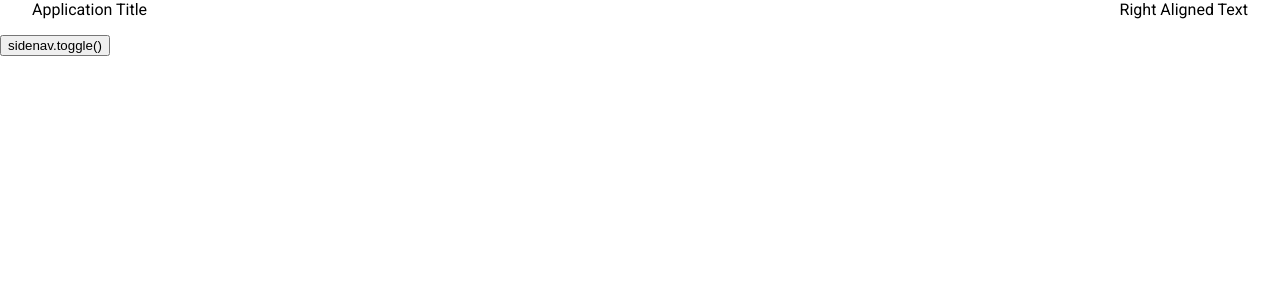
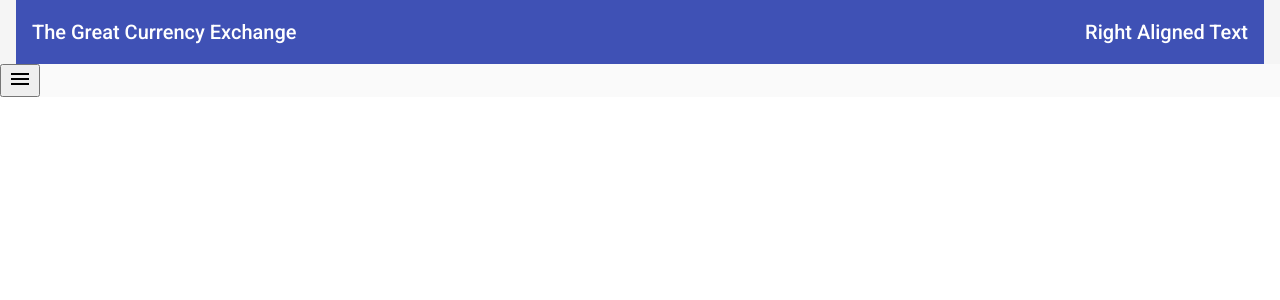
Before and after one commit to HanifCarroll/currency-exchange-client, an Angular app: page / in a window 1280 px wide. Shown: the top 300 px of the page. Built offline with nearby package versions, Linux system fonts and the light colour scheme.

Commit message:
toggle the sidenav

```diff
--- a/angular.json
+++ b/angular.json
@@ -23,6 +23,7 @@
               "src/assets"
             ],
             "styles": [
+              "./node_modules/@angular/material/prebuilt-themes/indigo-pink.css",
               "src/styles.css"
             ],
             "scripts": []
@@ -79,6 +80,7 @@
             "tsConfig": "src/tsconfig.spec.json",
             "karmaConfig": "src/karma.conf.js",
             "styles": [
+              "./node_modules/@angular/material/prebuilt-themes/indigo-pink.css",
               "src/styles.css"
             ],
             "scripts": [],
--- a/package.json
+++ b/package.json
@@ -12,14 +12,17 @@
   "private": true,
   "dependencies": {
     "@angular/animations": "~7.2.0",
+    "@angular/cdk": "~7.2.2",
     "@angular/common": "~7.2.0",
     "@angular/compiler": "~7.2.0",
     "@angular/core": "~7.2.0",
     "@angular/forms": "~7.2.0",
+    "@angular/material": "^7.2.2",
     "@angular/platform-browser": "~7.2.0",
     "@angular/platform-browser-dynamic": "~7.2.0",
     "@angular/router": "~7.2.0",
     "core-js": "^2.5.4",
+    "hammerjs": "^2.0.8",
     "rxjs": "~6.3.3",
     "tslib": "^1.9.0",
     "zone.js": "~0.8.26"
--- a/src/app/app.component.html
+++ b/src/app/app.component.html
@@ -3,7 +3,8 @@
 <mat-toolbar>
 
     <mat-toolbar color="primary">
-        <span>Application Title</span>
+
+        <span>The Great Currency Exchange</span>
 
         <!-- This fills the remaining space of the current row -->
         <span class="example-fill-remaining-space"></span>
@@ -21,8 +22,9 @@
     </ul>
   </mat-sidenav>
   <mat-sidenav-content>
+      <button (click)="sidenav.toggle()"><mat-icon>menu</mat-icon></button>
     <router-outlet>
-      <p><button (click)="sidenav.toggle()">sidenav.toggle()</button></p>
+
     </router-outlet>
   </mat-sidenav-content>
 </mat-sidenav-container>
--- a/src/app/app.component.ts
+++ b/src/app/app.component.ts
@@ -1,4 +1,4 @@
-import { Component } from '@angular/core';
+import { Component, ViewChild, Input } from '@angular/core';
 
 @Component({
   selector: 'app-root',
@@ -7,4 +7,9 @@ import { Component } from '@angular/core';
 })
 export class AppComponent {
   title = 'currency-exchange-client';
+  @ViewChild('drawer') drawer;
+
+  toggleSideNav() {
+    this.drawer.toggle()
+  }
 }
--- a/src/app/app.module.ts
+++ b/src/app/app.module.ts
@@ -7,6 +7,7 @@ import { BrowserAnimationsModule } from '@angular/platform-browser/animations';
 import {MatToolbarModule} from '@angular/material/toolbar';
 import {MatSidenavModule} from '@angular/material/sidenav';
 import { HeaderComponent } from './header/header.component';
+import {MatIconModule} from '@angular/material/icon';
 
 @NgModule({
   declarations: [
@@ -18,7 +19,8 @@ import { HeaderComponent } from './header/header.component';
     AppRoutingModule,
     BrowserAnimationsModule,
     MatToolbarModule,
-    MatSidenavModule
+    MatSidenavModule,
+    MatIconModule
   ],
   providers: [],
   bootstrap: [AppComponent]
--- a/src/styles.css
+++ b/src/styles.css
@@ -2,3 +2,6 @@
 
 html, body { height: 100%; }
 body { margin: 0; font-family: Roboto, "Helvetica Neue", sans-serif; }
+
+html, body { height: 100%; }
+body { margin: 0; font-family: Roboto, "Helvetica Neue", sans-serif; }
```
Also changed, not shown: 1 other file (tests, documents, lock files or other folders).
